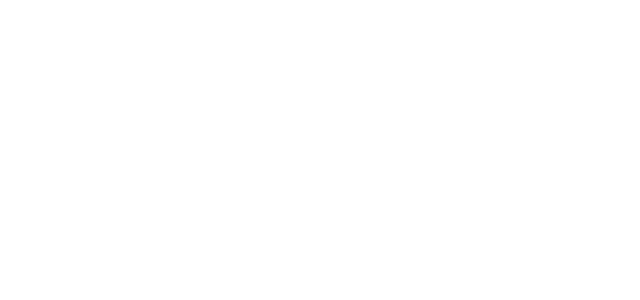
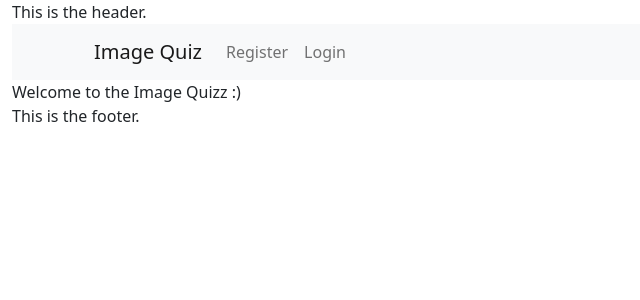
Before and after one commit to nganph5/imagequiz, a React (Create React App) app in the folder imagequiz/: page / in a window 1280 px wide. Before the commit this address had no page. Shown: the top 300 px of the page, without its empty margins (0-640 px from the left). Built offline with nearby package versions, Linux system fonts and the light colour scheme.

Commit message:
Initial page

```diff
--- a/imagequiz/src/App.js
+++ b/imagequiz/src/App.js
@@ -1,20 +1,21 @@
 import React, { Component } from 'react';
 import { HashRouter, Routes, Route } from 'react-router-dom';
-// import Container from 'react-bootstrap/Container';
-// import Row from 'react-bootstrap/Row';
-// import Col from 'react-bootstrap/Col';
+import 'bootstrap/dist/css/bootstrap.min.css';
+import Container from 'react-bootstrap/Container';
+import Row from 'react-bootstrap/Row';
+import Col from 'react-bootstrap/Col';
 import Home from './components/Home';
-// import Register from './components/Register';
+import Register from './components/Register';
 import Login from './components/Login';
-// import Header from './components/Header';
-// import Footer from './components/Footer';
-// import Menu from './components/Menu';
+import Header from './components/Header';
+import Footer from './components/Footer';
+import Menu from './components/Menu';
 
 class App extends Component {
   render() {
     return (
       <HashRouter>
-        {/* <Container fluid>
+        <Container fluid>
           <Row>
             <Col>
             <Header/>
@@ -26,26 +27,22 @@
             <Menu/>
             </Col>
           </Row>
-   */}
+
           <Routes>
-            <Route exact path='/register' element={<Login />}>
-            </Route>
+            <Route path="/register" element={<Register />}></Route>
 
-            <Route exact path='/login' element={<Login />}>
-            </Route>
+            <Route path="/login" element={<Login />}></Route>
 
-            <Route exact path='/home' element={<Home />}>
-            </Route>
-
+            <Route path="/" element={<Home />}></Route>
           </Routes>
 
-          {/* <Row>
+          <Row>
             <Col>
             <Footer/>
             </Col>
           </Row>
 
-        </Container> */}
+        </Container>
       </HashRouter>
     );
   }
--- a/imagequiz/src/components/Footer.js
+++ b/imagequiz/src/components/Footer.js
@@ -5,7 +5,7 @@
     return(
       <React.Fragment>
         <div>
-          FOOTER
+          This is the footer.
         </div>
       </React.Fragment>
     );
--- a/imagequiz/src/components/Header.js
+++ b/imagequiz/src/components/Header.js
@@ -5,7 +5,7 @@
     return(
       <React.Fragment>
          <div>
-          HEADER
+          This is the header.
         </div>
       </React.Fragment>
     );
--- a/imagequiz/src/components/Home.js
+++ b/imagequiz/src/components/Home.js
@@ -3,11 +3,7 @@
 export default class Home extends Component {
   render(){
     return(
-      <React.Fragment>
-         <div>
-          HOME PAGE
-        </div>
-      </React.Fragment>
+      <div>Welcome to the Image Quizz :)</div>
     );
   }
 }
--- a/imagequiz/src/components/Login.js
+++ b/imagequiz/src/components/Login.js
@@ -3,11 +3,7 @@
 export default class Login extends Component {
   render(){
     return(
-      <React.Fragment>
-         <div>
-          LOGIN
-        </div>
-      </React.Fragment>
+      <div>Hello from login page!</div>
     );
   }
 }
--- a/imagequiz/src/components/Menu.js
+++ b/imagequiz/src/components/Menu.js
@@ -1,15 +1,14 @@
 import React, { Component } from 'react';
 import Container from "react-bootstrap/Container";
+import Navbar from "react-bootstrap/Navbar";
 import Nav from "react-bootstrap/Nav";
-import Navbar from "react-bootstrap/Nav";
 
 export default class Menu extends Component {
   render(){
     return(
-      <React.Fragment>
       <Navbar bg="light" expand="lg">
         <Container>
-              <Navbar.Brand href="#home">Image Quiz</Navbar.Brand>
+          <Navbar.Brand href="#">Image Quiz</Navbar.Brand>
           <Navbar.Toggle aria-controls="basic-navbar nav" />
           <Navbar.Collapse id="basic-navbar nav">
             <Nav className="me-auto">
@@ -19,7 +18,6 @@
           </Navbar.Collapse>
         </Container>
       </Navbar>
-      </React.Fragment>
     );
   }
 }
```
Lines whose indentation alone changed are shown as unchanged.
